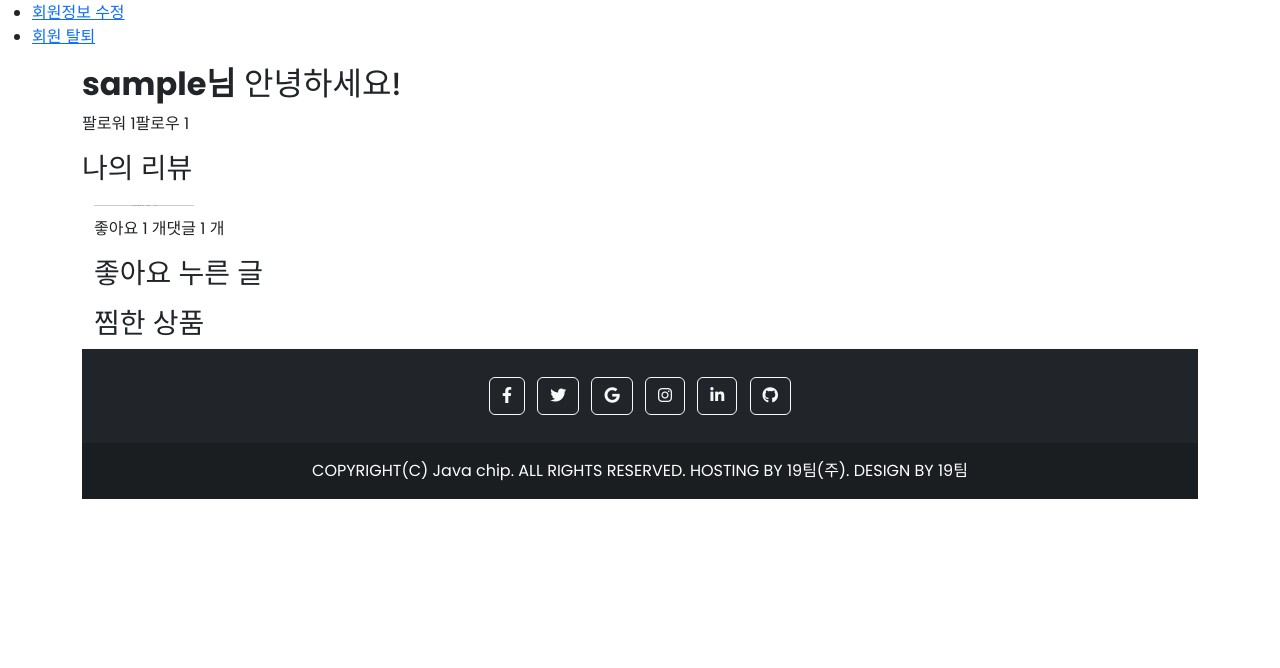
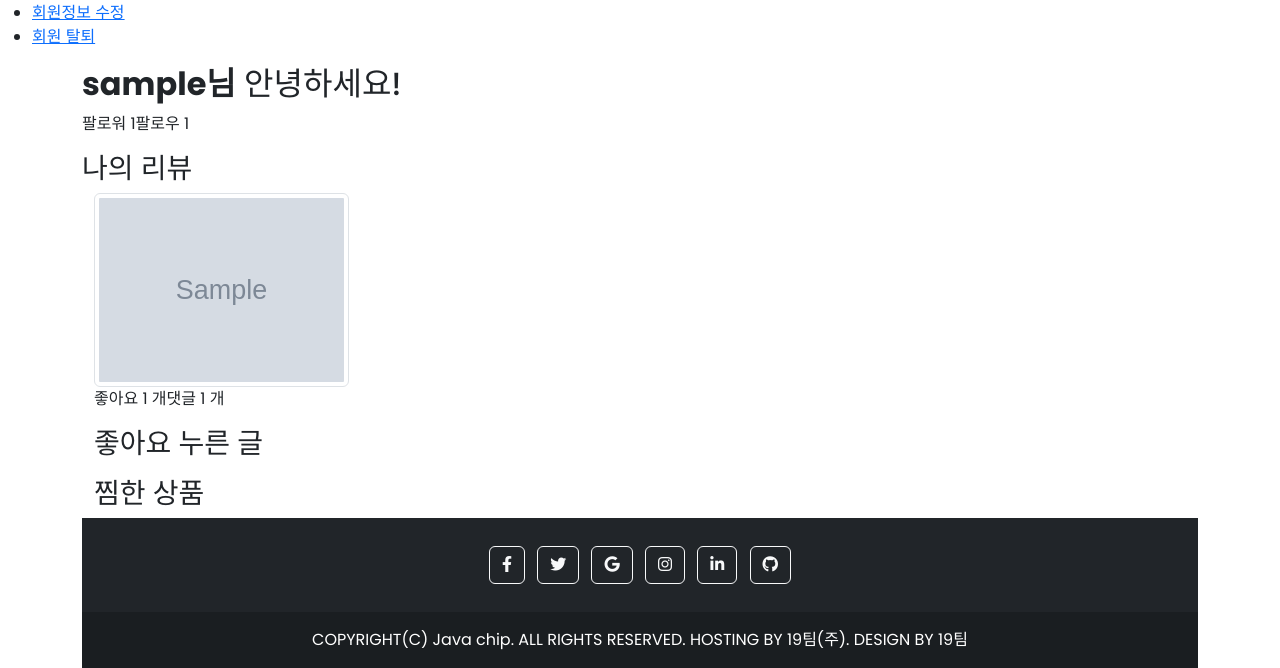
Before and after one commit to mgpo-98/Java-chip, a Django app: page /accounts/mypage/1/ in a window 1280 px wide. Shown: the part 255-923 px from the top of the page. Before the commit the page ends 754 px from the top, so only its background shows below. Run offline with Django 3.2, Linux system fonts and the light colour scheme; tables that the repository leaves empty hold one stand-in row (values such as "Sample post"); grey boxes marked "Sample" are stand-in pictures; grey boxes labelled with a size stand in for pictures from a placeholder-image service; some libraries are stand-ins or nearby versions.

Commit message:
FIX Mypage 나의 리뷰 사진 업로드 오류 수정

```diff
--- a/accounts/templates/accounts/mypage.html
+++ b/accounts/templates/accounts/mypage.html
@@ -61,15 +61,12 @@
         <div class="row">
         {% for review in user.review_set.all %}
             <div class="col-6 col-sm-3">
-                <!--이미지 버그 수정 필요-->
-                {% if review.reviews_image.all|length %}
-                    {% for image in review.reviews_image.all %}
-                    {% if forloop.counter == 1 %}
-                        <a href="{% url 'reviews:detail' review.pk %}"><img src="{{ review.image.url }}" alt="{{ review.image }}"></a>
-                    {% endif %}
-                    {% endfor %}
+                <!--작성된 리뷰에 이미지가 있다면 해당 이미지 파일 출력-->
+                {% if review.image %}
+                        <a href="{% url 'reviews:detail' review.pk %}"><img src="{{ review.image.url }}" alt="{{ review.image }}" class="img-thumbnail" ></a>
                 {% else %}
-                <a href="{% url 'reviews:detail' review.pk %}"><img src="https://dummyimage.com/100/000/fff"></a>
+                <!-- 작성된 리뷰에 이미지가 없을 시 더미 이미지 출력-->
+                <a href="{% url 'reviews:detail' review.pk %}"><img src="https://dummyimage.com/100/000/fff" class="img-thumbnail"></a>
                 {% endif %}
                 <div class="d-flex">
                     <p> 좋아요 {{ review.like_users.count }} 개 </p>
```
